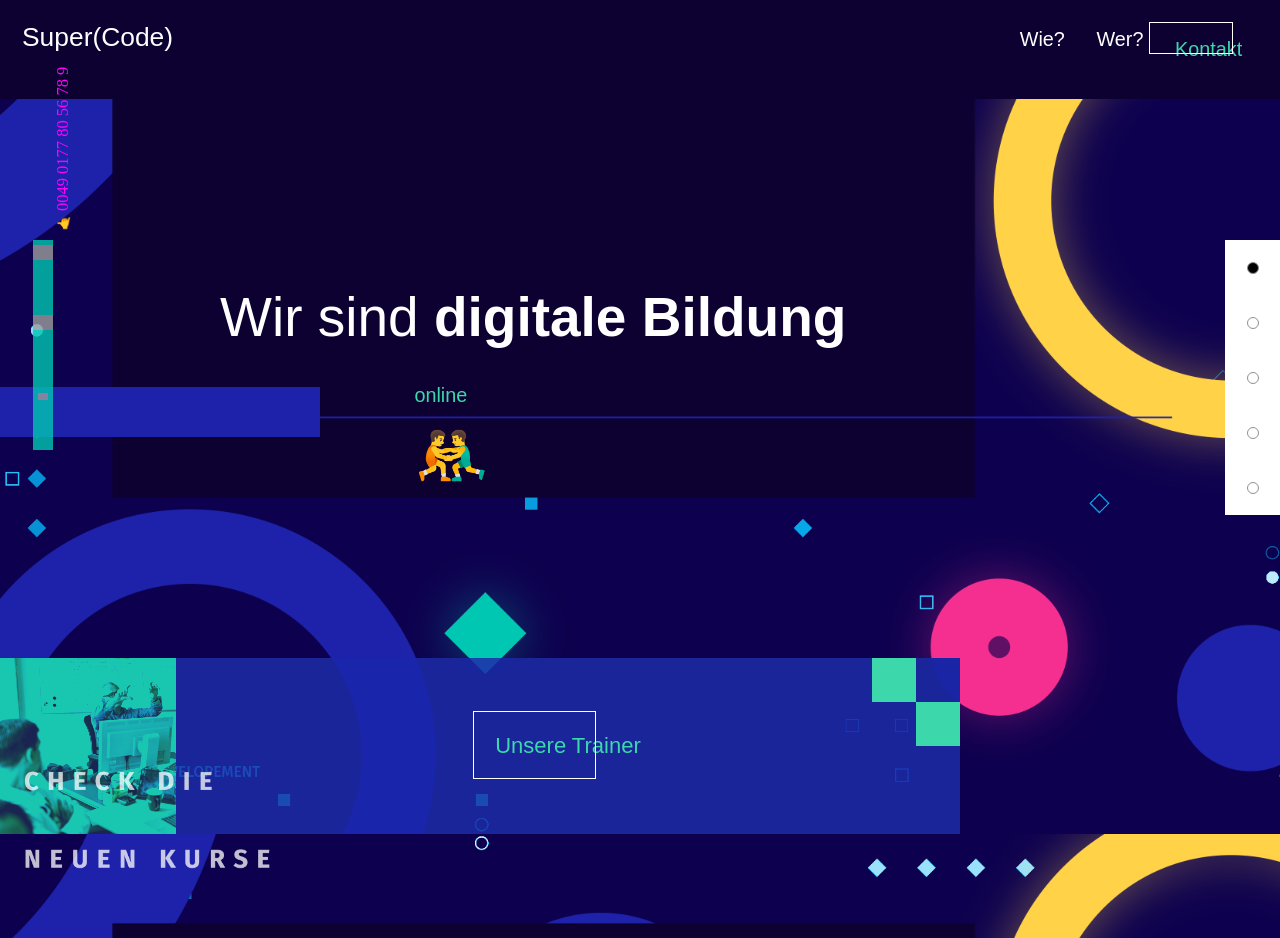
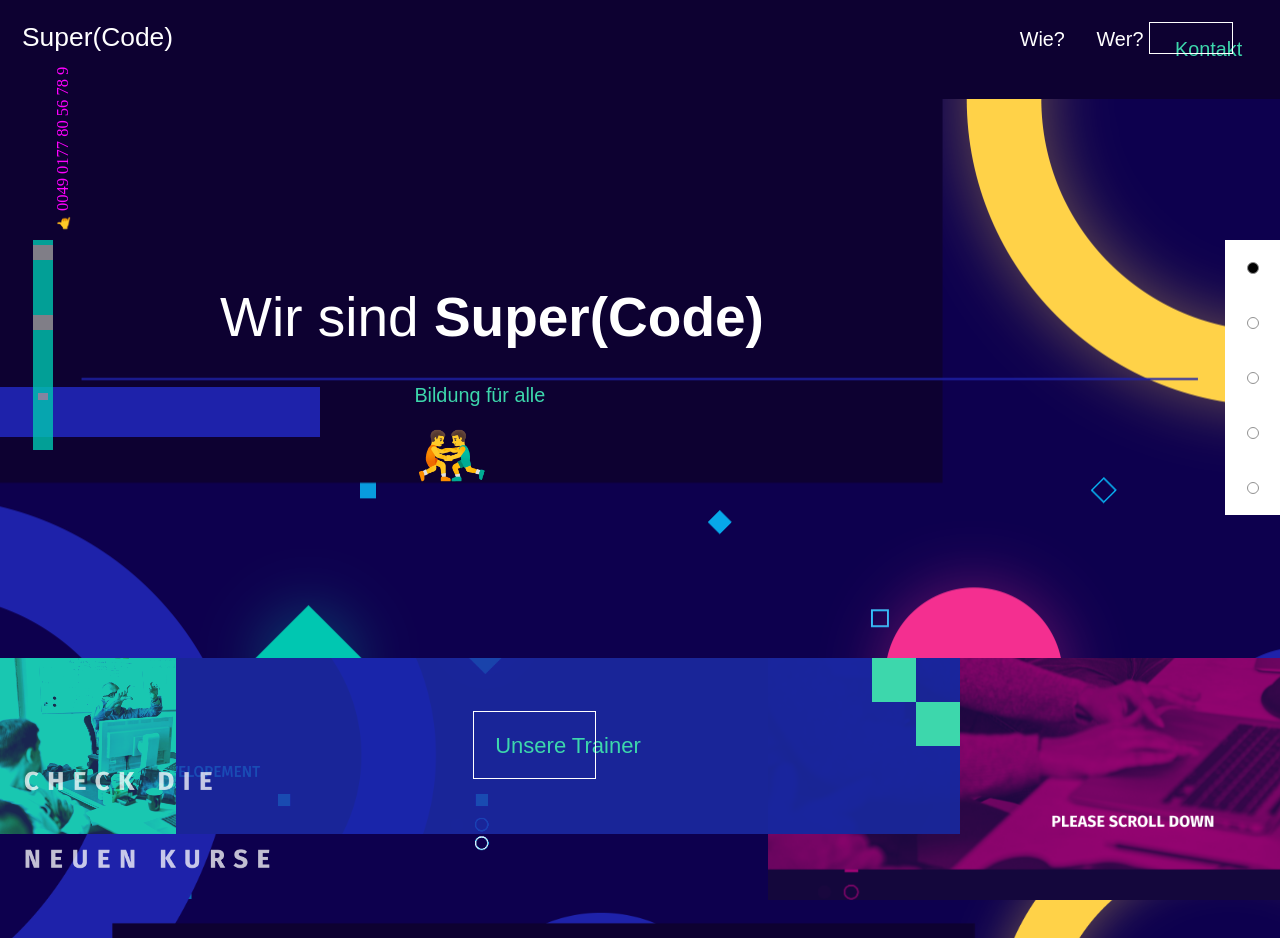
Before and after one commit to felixseeger/supercode_redesign_02, a plain HTML site: page team.html in a window 1280 px wide. Drawn offline with Linux system fonts and the light colour scheme; grey boxes are pictures that could not be loaded; files whose address does not match are found by name.

Commit message:
custom bg´s

```diff
--- a/assets/css/main.scss
+++ b/assets/css/main.scss
@@ -45,7 +45,6 @@ ul {
 .pagination,
 .phone {
 	position: absolute;
-
 	font-family: "fira sans";
 }
 
@@ -66,7 +65,7 @@ header {
 }
 
 .main-bg {
-	background: url('../img//header03Notxt.png');
+	background: url('../img/header03_notxt.png');
 	background-position: 40% 0;
 	background-size: cover;
 	width: 40%;
--- a/team.html
+++ b/team.html
@@ -47,10 +47,10 @@
 
     </header>
 
-    <div class="main-content" >
+    <div class="main-content" style="background: url(./assets/img/header01_notxt.png) 50% 50%;">
 
-        <h1>Wir sind <strong>digitale Bildung</strong></h1>
-        <p>online<br/><br/>
+        <h1>Wir sind <strong>Super(Code)</strong></h1>
+        <p>Bildung für alle<br/><br/>
             <span style="font-size: 3em;">&#x1F93C;&#x200D;&#x2642;&#xFE0F;</span>
 
         </p>
```
Also changed, not shown: about.html (+2 -2 lines), assets/css/main.css, assets/css/main.min.css, assets/img/header02_notxt.png (renamed from assets/img/header 02 notxt.png), assets/img/header03_notxt.png (renamed from assets/img/header03Notxt.png).
